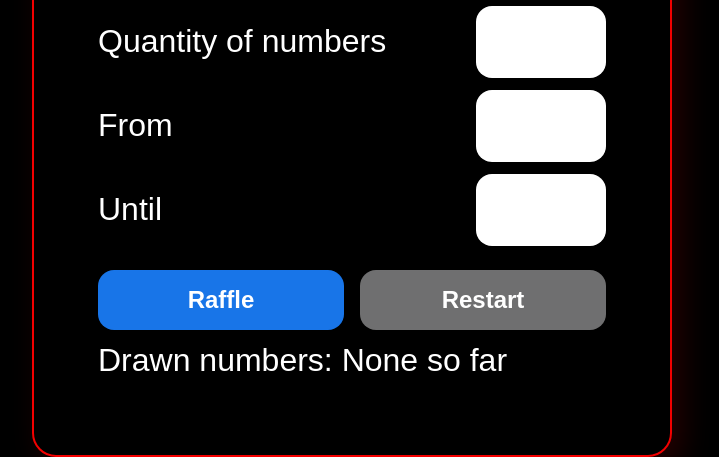
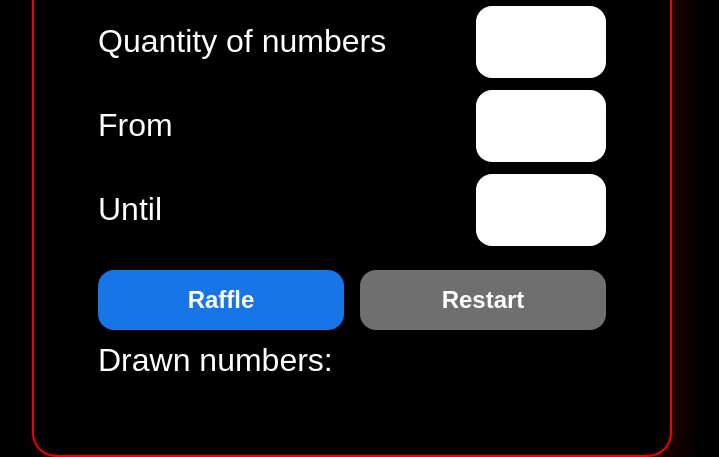
Before and after one commit to marcosvlt/random-number-generator, a plain HTML site: page index.html in a window 1280 px wide. Both pictures are taken after a click on the button "Raffle". Shown: the part 348-805 px from the top of the page, without its empty margins (288-1007 px from the left). Drawn offline with Linux system fonts and the light colour scheme; a web font is replaced by a local one.

Commit message:
feature raffle not repeated numbers and result change

```diff
--- a/app.js
+++ b/app.js
@@ -1,26 +1,28 @@
 function raffle() {
     let quantity = parseInt(document.getElementById('quantity').value);
     let from = parseInt(document.getElementById('from').value);
-    let until = parseInt(document.getElementById('quantity').value);
+    let until = parseInt(document.getElementById('until').value);
 
-    console.log(`quantity = ${quantity}` );
-    console.log(`from = ${from}` );
-    console.log(`until = ${until}` );
+    // console.log(`quantity = ${quantity}` );
+    // console.log(`from = ${from}` );
+    // console.log(`until = ${until}` );
 
     let number;
-
     let drawn = [];
 
-    for (let index = from; index < quantity; index++) {
+    for (let index = 0; index < quantity; index++ ) {
         number = getRndInteger(from, until);
+
+        while(drawn.includes(number)){
+            number = getRndInteger(from,until);
+        }
+
         drawn.push(number);
 
     }
 
-    console.log(`drawn = ${drawn}` );
-
-
-
+    // console.log(`drawn = ${drawn}` );
+    resultChange(drawn);
 
 }
 
@@ -28,5 +30,11 @@ function getRndInteger(min, max){
 
     return Math.floor(Math.random() * (max - min))  + min;
 
+}
+
+function resultChange(draw) {
+
+    let result = document.getElementById('result');
+    result.innerHTML = `<label class="text_paragraph">Drawn numbers: ${draw}</label>`;
 
 }
--- a/index.html
+++ b/index.html
@@ -38,7 +38,7 @@
                     <button onclick="restart()" id="btn-reiniciar" class="container__button-disabled" >Restart</button>
                 </div>
 
-                <div class="container__text" id="resultado">
+                <div class="container__text" id="result">
                     <label class="text_paragraph">Drawn numbers:  None so far</label>
                 </div>
             </div>
```
